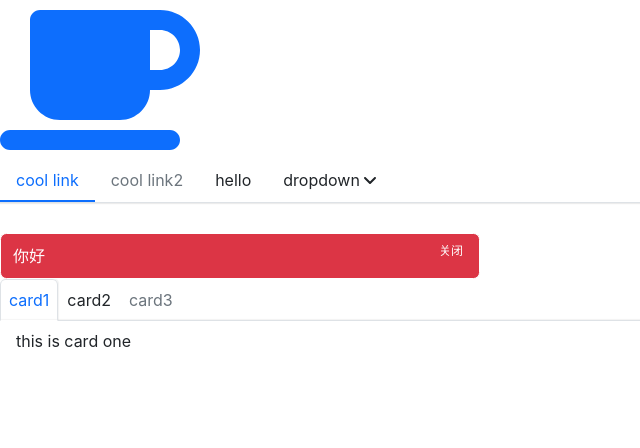
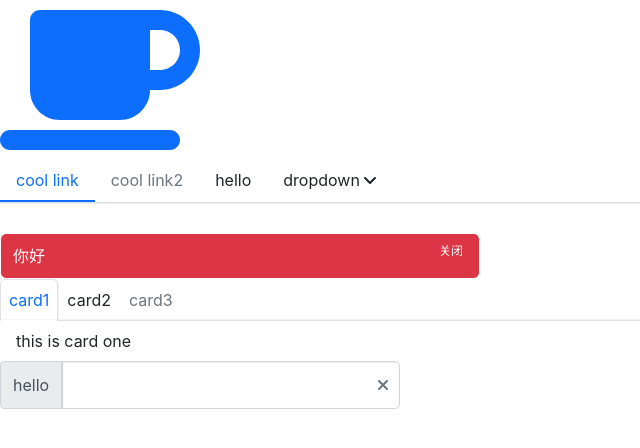
Before and after one commit to frjacson/piano-ui, a React (Create React App) app: page / in a window 1280 px wide. Shown: the top 448 px of the page, without its empty margins (0-640 px from the left). Built offline with nearby package versions, Linux system fonts and the light colour scheme.

Commit message:
feat: add Input Component to Project

```diff
--- a/src/App.tsx
+++ b/src/App.tsx
@@ -10,6 +10,7 @@
 // import Button from './components/Button/button'
 import Tabs from './components/Tabs/Tabs'
 import TabItem from './components/Tabs/TabItem'
+import Input from './components/Input/Input'
 
 library.add(fas)
 function App() {
@@ -35,6 +36,12 @@
           this is card three
         </TabItem>
       </Tabs>
+      <Input
+        style={{ width: '400px' }}
+        size="lg"
+        icon="times"
+        prepend="hello"
+      />
     </div>
   )
 }
--- /dev/null
+++ b/src/components/Input/Input.tsx
@@ -0,0 +1,66 @@
+import React, { ChangeEvent, InputHTMLAttributes, ReactElement } from 'react'
+import classNames from 'classnames'
+import { IconProp } from '@fortawesome/fontawesome-svg-core'
+// import { faDivide } from '@fortawesome/free-solid-svg-icons'
+import Icon from '../Icon/Icon'
+
+export type InputSize = 'lg' | 'sm'
+export type ButtonType = 'primary' | 'default' | 'danger' | 'link'
+
+// Omit忽略接口中的某个值
+export interface InputProps
+  extends Omit<InputHTMLAttributes<HTMLElement>, 'size'> {
+  /** placeholder 悬浮 */
+  placeholder?: string
+  /** 是否禁用Input */
+  disabled?: boolean
+  /** input大小，支持lg，sm */
+  size?: InputSize
+  /** 图标选项，右侧悬浮 */
+  icon?: IconProp
+  /** 添加前缀，用于配制一些固定的组合 */
+  prepend?: string | ReactElement
+  /** 添加后缀 用于配制一些固定的组合 */
+  append?: string | ReactElement
+  /** change事件 */
+  onChange?: (e: ChangeEvent<HTMLElement>) => void
+}
+
+const Input: React.FC<InputProps> = props => {
+  const { disabled, size, icon, prepend, append, style, ...restProps } = props
+  const classes = classNames('piano-input-wrapper', {
+    [`input-size-${size}`]: size,
+    'is-disabled': disabled,
+    'input-group': prepend || append,
+    'input-group-append': !!append,
+    'input-group-prepend': !!prepend
+  })
+
+  const fixControlledValue = (value: any) => {
+    if (typeof value == 'undefined' || value === null) {
+      return ''
+    }
+    return value
+  }
+  if ('value' in props) {
+    delete restProps.defaultValue
+    restProps.value = fixControlledValue(props.value)
+  }
+  return (
+    <div className={classes} style={style}>
+      {prepend && <div className="piano-input-group-prepend">{prepend}</div>}
+      {icon && (
+        <div className="icon-wrapper">
+          <Icon icon={icon} title={`title-${icon}`}></Icon>
+        </div>
+      )}
+      <input className="piano-input-inner" disabled={disabled} {...restProps} />
+      {append && <div className="piano-input-group-append">{append}</div>}
+    </div>
+  )
+}
+Input.defaultProps = {
+  disabled: false
+}
+
+export default Input
--- /dev/null
+++ b/src/components/Input/_style.scss
@@ -0,0 +1,96 @@
+.piano-input-wrapper {
+  display: flex;
+  width: 400px;
+  margin-bottom: 30px;
+  position: relative;
+  .icon-wrapper {
+    position: absolute;
+    height: 100%;
+    width: 35px;
+    color: $input-color;
+    right: 0;
+    top: 0;
+    display: flex;
+    align-items: center;
+    justify-content: center;
+    svg {
+      color: $input-placeholder-color;
+    }
+  }
+}
+.icon-wrapper + .piano-input-inner {
+  padding-right: 35px;
+}
+.piano-input-inner {
+  width: 100%;
+  padding: $input-padding-y $input-padding-x;
+  font-family: $input-font-family;
+  font-size: $input-font-size;
+  font-weight: $input-font-weight;
+  line-height: $input-line-height;
+  color: $input-color;
+  background-color: $input-bg;
+  background-clip: padding-box;
+  border: $input-border-width solid $input-border-color;
+  border-radius: $input-border-radius;
+  box-shadow: $input-box-shadow;
+  transition: $input-transition;
+
+  &:focus {
+    color: $input-focus-color;
+    background-color: $input-focus-bg;
+    border-color: $input-focus-border-color;
+    outline: 0;
+    box-shadow: $input-focus-box-shadow;
+  }
+  &::placeholder {
+    color: $input-placeholder-color;
+    opacity: 1;
+  }
+  &:disabled,
+  &:read-only {
+    background-color: $input-disabled-bg;
+    border-color: $input-disabled-border-color;
+    opacity: 1;
+  }
+}
+.piano-input-group-append,
+.piano-input-group-prepend{
+  display: flex;
+  align-items: center;
+  padding: $input-padding-y $input-padding-x;
+  margin-bottom: 0; // Allow use of <label> elements by overriding our default margin-bottom
+  font-size: $input-font-size; // Match inputs
+  font-weight: $font-weight-normal;
+  line-height: $input-line-height;
+  color: $input-group-addon-color;
+  text-align: center;
+  white-space: nowrap;
+  background-color: $input-group-addon-bg;
+  border: $input-border-width solid $input-group-addon-border-color;
+  border-radius: $input-border-radius;
+}
+.piano-input-append + .btn {
+  padding: 0;
+  border: 0;
+}
+.input-group > .piano-input-group-prepend,
+.input-group.input-group-append > .piano-input-inner {
+  @include border-right-radius(0);
+}
+.input-group > .piano-input-group-append,
+.input-group.input-group-prepend > .piano-input-inner {
+  @include border-left-radius(0);
+}
+
+.input-size-sm .piano-input-inner {
+  padding: $input-padding-y-sm $input-padding-x-sm;
+  font-size: $input-font-size-sm;
+  border-radius: $input-border-radius-sm;
+}
+
+.input-size-lg .piano-input-inner {
+  padding: $input-padding-y-lg $input-padding-x-lg;
+  font-size: $input-font-size-lg;
+  border-radius: $input-border-radius-lg;
+}
--- a/src/styles/_mixin.scss
+++ b/src/styles/_mixin.scss
@@ -61,3 +61,14 @@
     transform-origin: $origin;
   }
 }
+
+
+@mixin border-right-radius($raduis) {
+  border-top-right-radius: $raduis;
+  border-bottom-right-radius: $raduis;
+}
+
+@mixin border-left-radius($raduis) {
+  border-top-left-radius: $raduis;
+  border-bottom-left-radius: $raduis;
+}
--- a/src/styles/index.scss
+++ b/src/styles/index.scss
@@ -14,3 +14,5 @@
 @import '../components/Alert/style';
 
 @import '../components/Tabs/style';
+
+@import '../components/Input/style';
```
Also changed, not shown: 2 other files (tests, documents, lock files or other folders).
